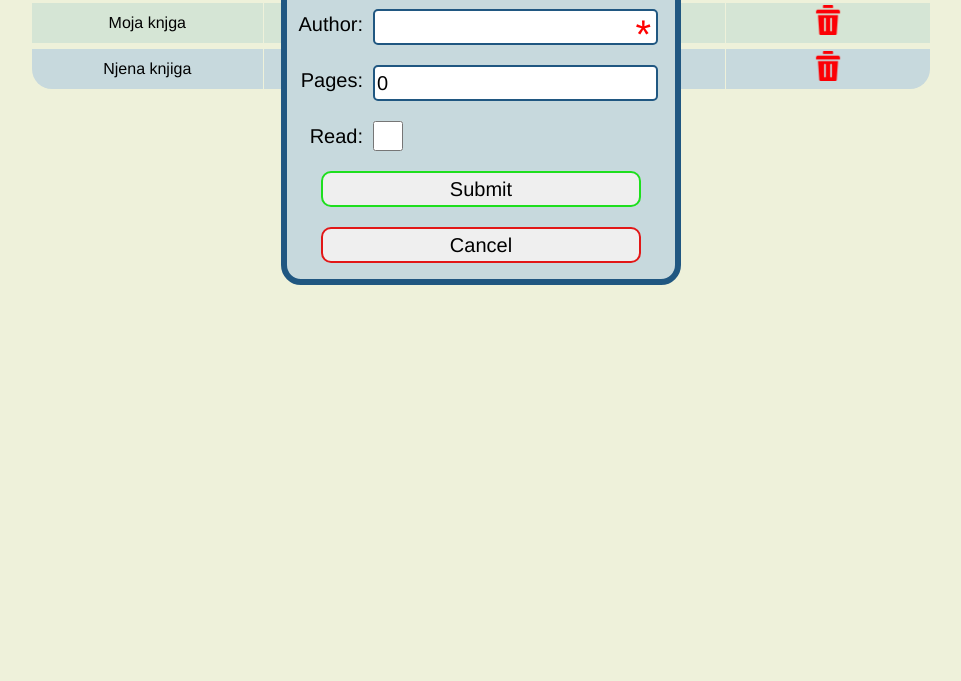
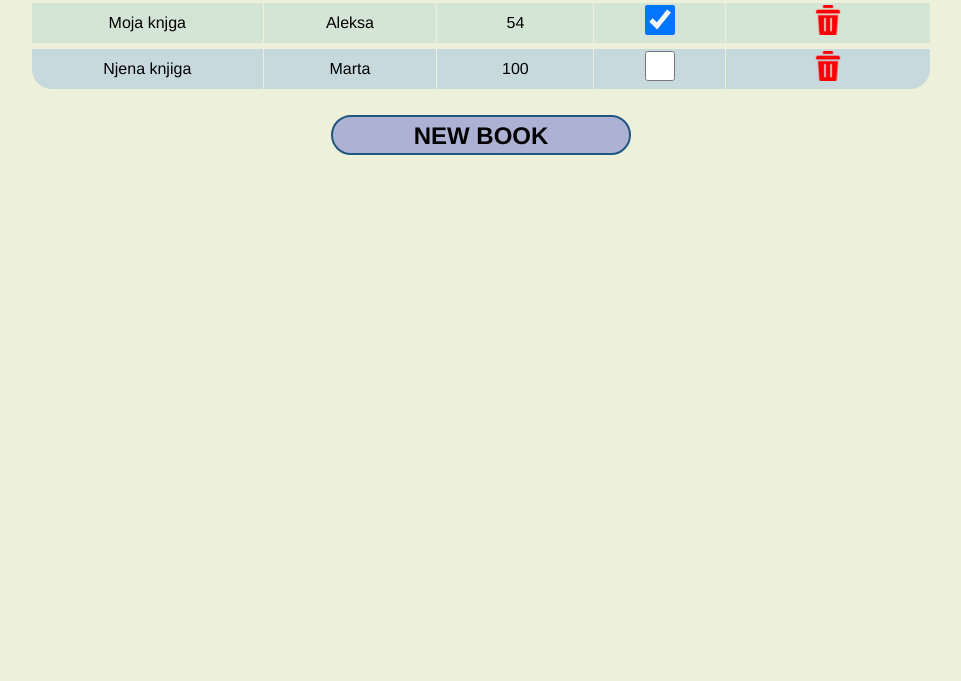
Before and after one commit to AleksaMladenovic/library, a plain HTML site: page index.html in a window 1280 px wide. Shown: the part 119-800 px from the top of the page, without its empty margins (159-1120 px from the left). Drawn offline with Linux system fonts and the light colour scheme.

Commit message:
Delete open atribute to dialog

```diff
--- a/index.html
+++ b/index.html
@@ -24,7 +24,7 @@
     <button id="btnAddNewBook">
         NEW BOOK
     </button>
-    <dialog class="addBook" open="">
+    <dialog class="addBook" >
         <form method="dialog">
             <div class="formRow">
 
```
